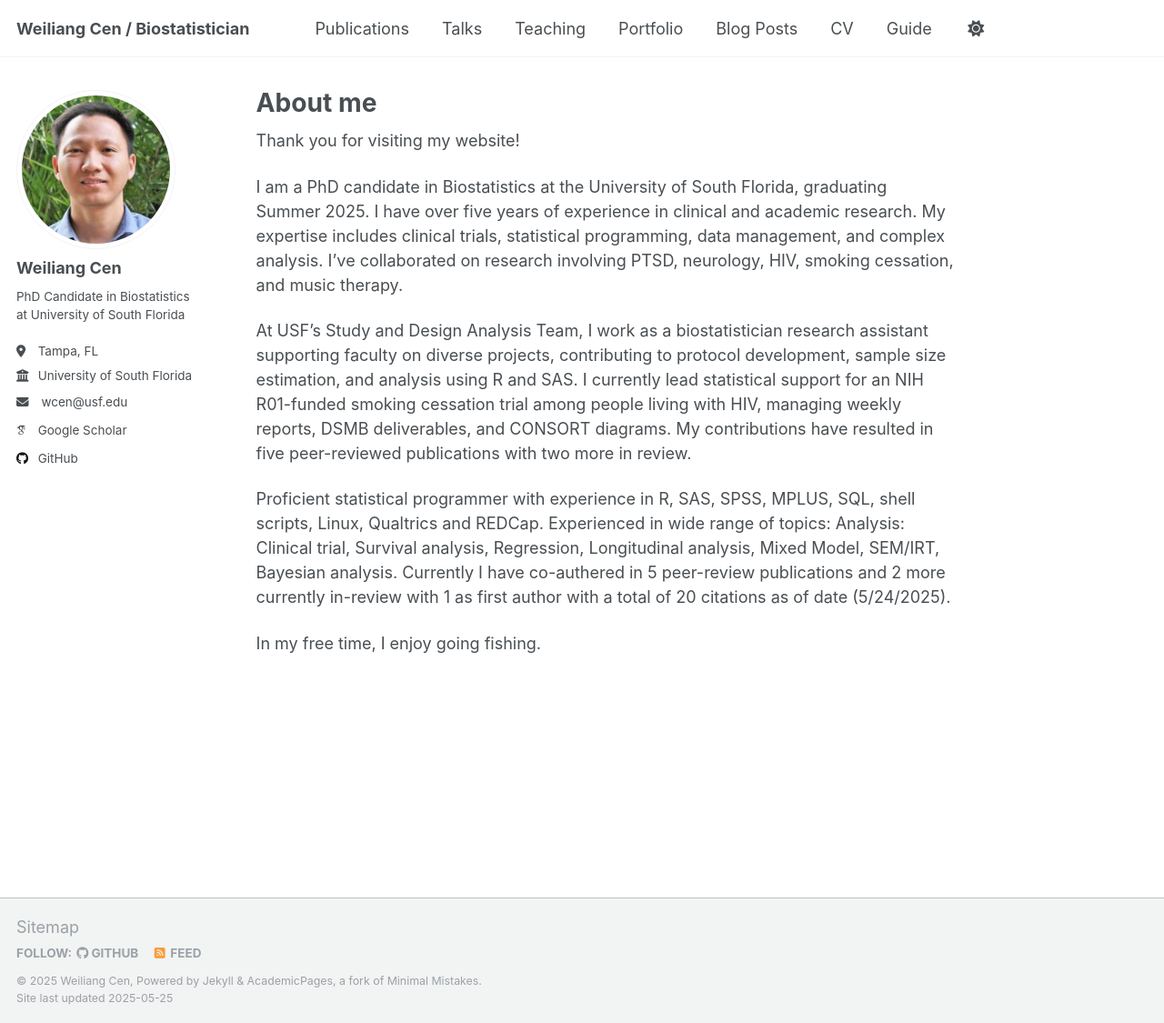
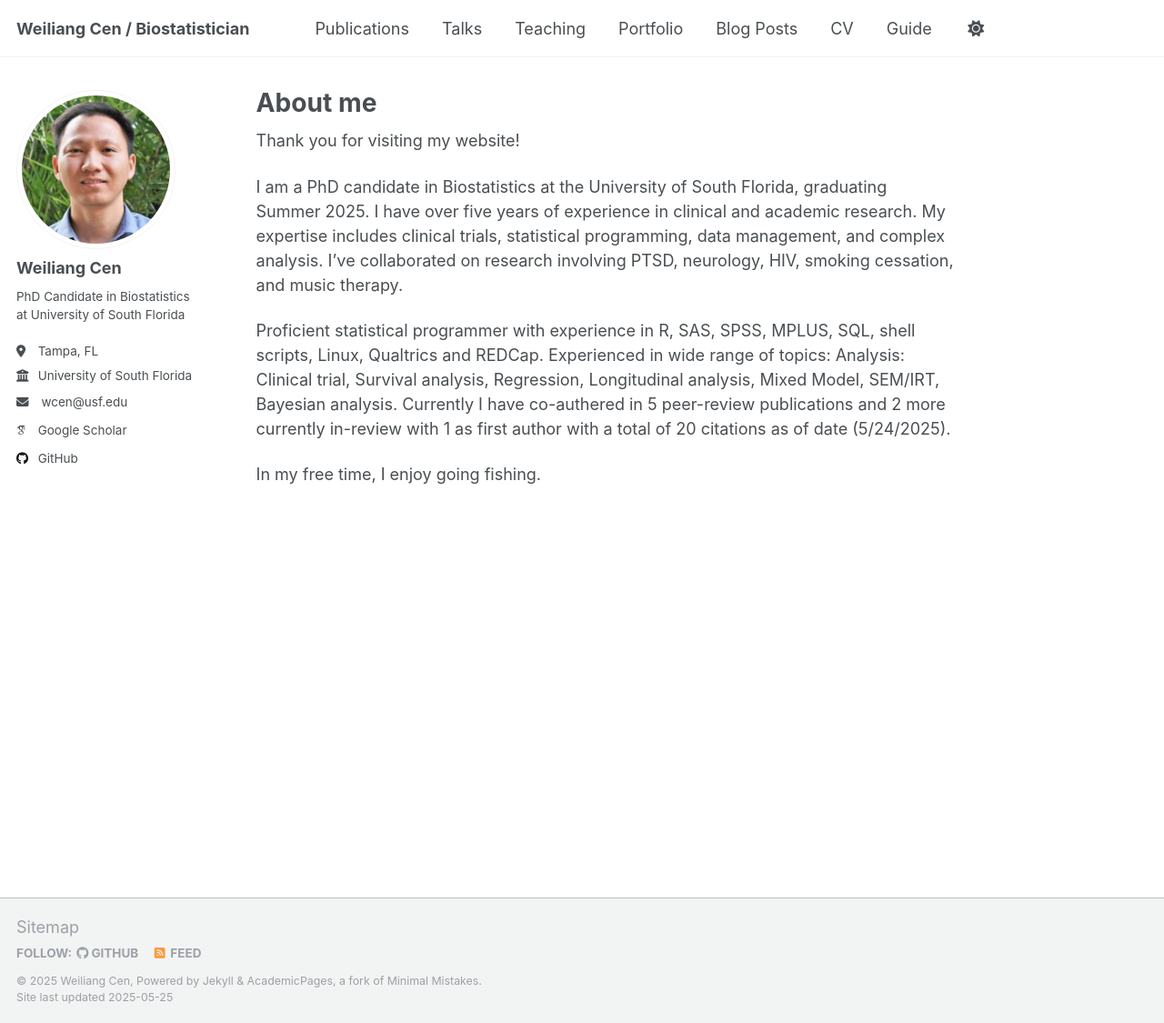
Before and after one commit to w-cen/w-cen.github.io, a Jekyll site: the page built from _pages/about.md, in a window 1280 px wide and 1125 px high. Shown: the whole window at 91% size. Built offline with Jekyll 4.4.1, drawn with Linux system fonts in a browser that asks for light colours; some web fonts are replaced.

Commit message:
Update about.md

```diff
--- a/_pages/about.md
+++ b/_pages/about.md
@@ -10,8 +10,6 @@ Thank you for visiting my website!
 
 I am a PhD candidate in Biostatistics at the University of South Florida, graduating Summer 2025. I have over five years of experience in clinical and academic research. My expertise includes clinical trials, statistical programming, data management, and complex analysis. I've collaborated on research involving PTSD, neurology, HIV, smoking cessation, and music therapy.
 
-At USF's Study and Design Analysis Team, I work as a biostatistician research assistant supporting faculty on diverse projects, contributing to protocol development, sample size estimation, and analysis using R and SAS. I currently lead statistical support for an NIH R01-funded smoking cessation trial among people living with HIV, managing weekly reports, DSMB deliverables, and CONSORT diagrams. My contributions have resulted in five peer-reviewed publications with two more in review.
-
 Proficient statistical programmer with experience in R, SAS, SPSS, MPLUS, SQL, shell scripts, Linux, Qualtrics and REDCap.
 Experienced in wide range of topics: Analysis: Clinical trial, Survival analysis, Regression, Longitudinal analysis, Mixed Model, SEM/IRT, Bayesian analysis.
 Currently I have co-authered in 5 peer-review publications and 2 more currently in-review with 1 as first author with a total of 20 citations as of date (5/24/2025).
```
